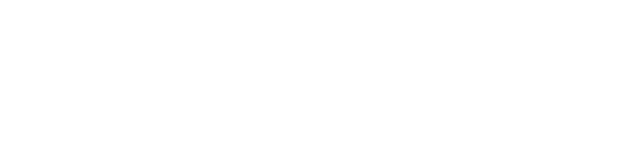
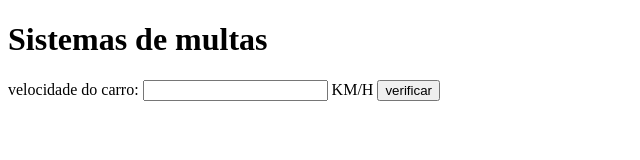
Before and after one commit to zmixtv1/JavaScript, a plain HTML site: page aula 11/index10.html in a window 1280 px wide. Shown: the whole page, without its empty margins (0-640 px from the left). Drawn offline with Linux system fonts and the light colour scheme.

Commit message:
aula11pt1

```diff
--- a/aula 11/index.html
+++ b/aula 11/index10.html
@@ -7,6 +7,12 @@
     <title>Condições</title>
 </head>
 <body>
+    <h1>Sistemas de multas</h1>
+    velocidade do carro: <input type="number" name="txtvel" id="txtvel"> KM/H
+    <input type="button" value="verificar" onclick="calcular()">
+    <div id="res">
 
+    </div>
+    <script src="index10.js"></script>
 </body>
 </html>
--- /dev/null
+++ b/aula 11/index10.js
@@ -0,0 +1,19 @@
+
+function calcular(){
+    var txtv = window.document.getElementById("txtvel")
+    var res = document.querySelector("div#res")
+    var vel = Number(txtv.value)
+    res.innerHTML = `<p>Sua velocidade atual é de <strong>${vel} km/h </strong> <p>`
+
+    if (vel > 60){
+        res.innerHTML += `Você está <strong>Multado</strong> por execesso de velocidade!`
+    }
+    else if(vel < 30){
+        res.innerHTML += `Você está <strong>Multado</strong> por estar abaixo da velocidade permitida!`
+    }
+    else{
+        res.innerHTML += `Você está dentro do limite da via!`
+    }
+    res.innerHTML += `<p>Dirija sempre com o sinto de segurança`
+
+}
```
Also changed, not shown: aula 11/ex001.js (added, +12 -0 lines), aula 11/ex002.js (added, +8 -0 lines).
